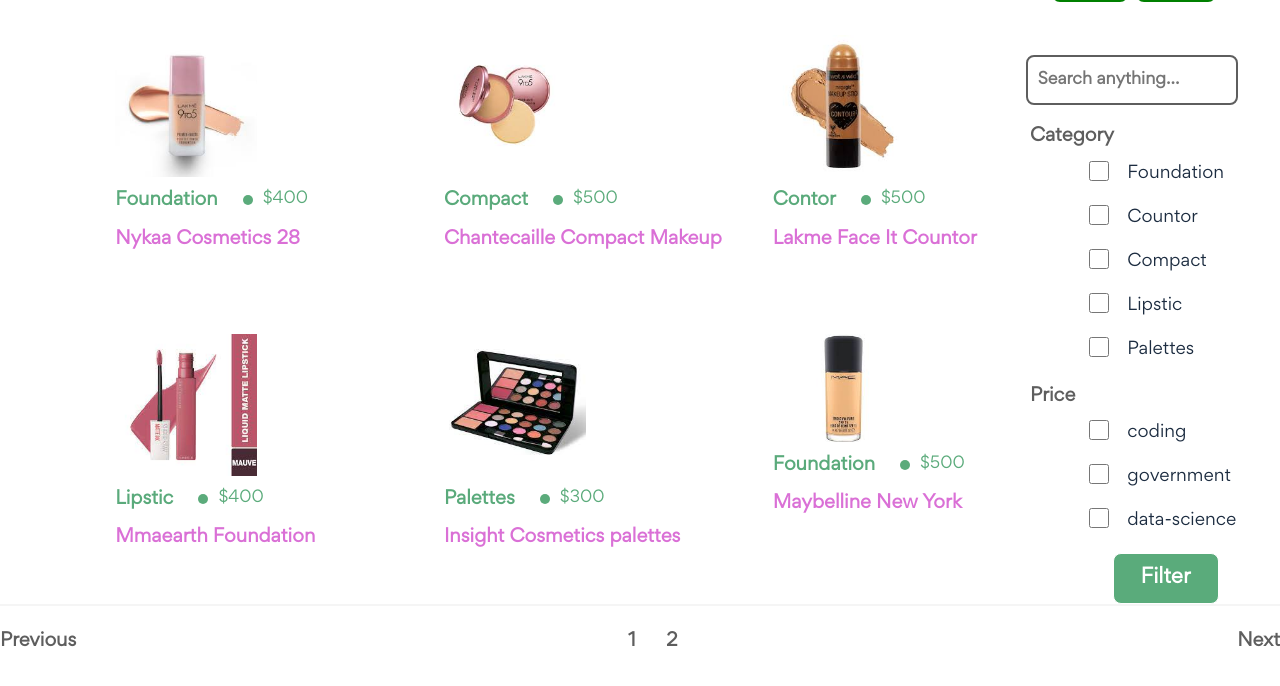
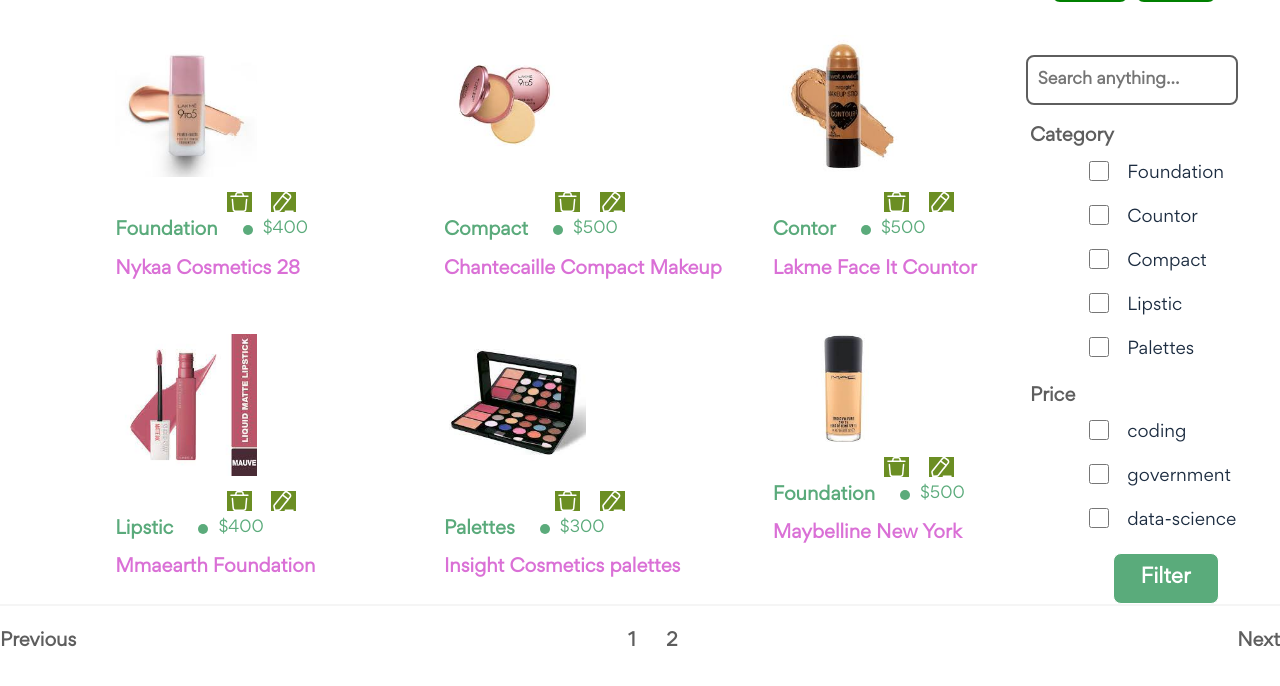
Before and after one commit to Aswathy-G/advanceddjango-project, a Django app: page / in a window 1280 px wide. Shown: the part 39-725 px from the top of the page. Run offline with Django 4.2, Linux system fonts and the light colour scheme; a user stored in the database is signed in; data comes from the database, SQL or seed files in the repository; both versions use the stored data as it was after the commit; some libraries are stand-ins or nearby versions.

Commit message:
images adding

```diff
--- a/static/css/style.css
+++ b/static/css/style.css
@@ -195,6 +195,50 @@ section.spotlight div.all-posts {
   font-size: 18px;
   margin-bottom: 7%;
   font-weight: bold;
+}
+.spotlight div.all-posts.buttons {
+  display: flex;
+  justify-content: center;
+  align-items: center;
+}
+
+
+.spotlight div.all-posts div.post-section ul.posts div.buttons a {
+  display: inline-block;
+  margin-right: 10px;
+  text-decoration: none;
+  color: #000;
+  padding: 5px;
+}
+
+.spotlight div.all-posts div.post-section ul.posts div.buttons a.danger  {
+  width: 30px;
+  height: 30px;
+  vertical-align: middle;
+  margin-left: 36%;
+}
+
+.spotlight div.all-posts div.post-section ul.posts div.buttons a.danger img {
+  background-color: olivedrab;
+  color: #fff;
+  display: block;
+  width: 25px;
+}
+
+.spotlight div.all-posts div.post-section ul.posts div.buttons a.warning{
+  width: 30px;
+  height: 30px;
+  vertical-align: middle;
+
+
+
+}
+
+.spotlight div.all-posts div.post-section ul.posts div.buttons a.warning img {
+  background-color: olivedrab;
+  color: #000;
+  display: block;
+  width: 25px;
 }
 
 .spotlight div.all-posts div.filter-section form {
--- a/templates/web/create.html
+++ b/templates/web/create.html
@@ -100,8 +100,8 @@
                                 Hello</textarea> -->
 
                             <!-- <div class="form-field">
-                                <label class="subheads" for="id_tags">
-                                    Tags (Comma seperated)
+                                <label class="subheads" for="{{form.tag.id_label_for_label}}">
+                                    {{form.category.label}}
                                 </label>
                                 <input type="text" name="tags"  class="input" required id="id_tags">
                             </div> -->
--- a/templates/web/index.html
+++ b/templates/web/index.html
@@ -45,6 +45,19 @@
                                     src="{{products.image.url}}"
                                     alt=""
                                 />
+                            </div>
+                            <div class="buttons">
+                                <a
+                                href=""
+                                class="danger">
+                                    <img src="{% static 'image/delete.svg' %}" alt="Delete" />
+                                </a>
+                                <a href="" class="warning">
+                                    <img src="{% static 'image/pencil.svg' %}" alt="Edit" />
+                                </a>
+
+
+                                </a>
                             </div>
                             <div class="details">
                                 <div class="data">
```
Also changed, not shown: db.sqlite3, static/image/delete.jpg (added), static/image/delete.svg (added), static/image/edits.jpg (added), static/image/pencil.svg (added).
